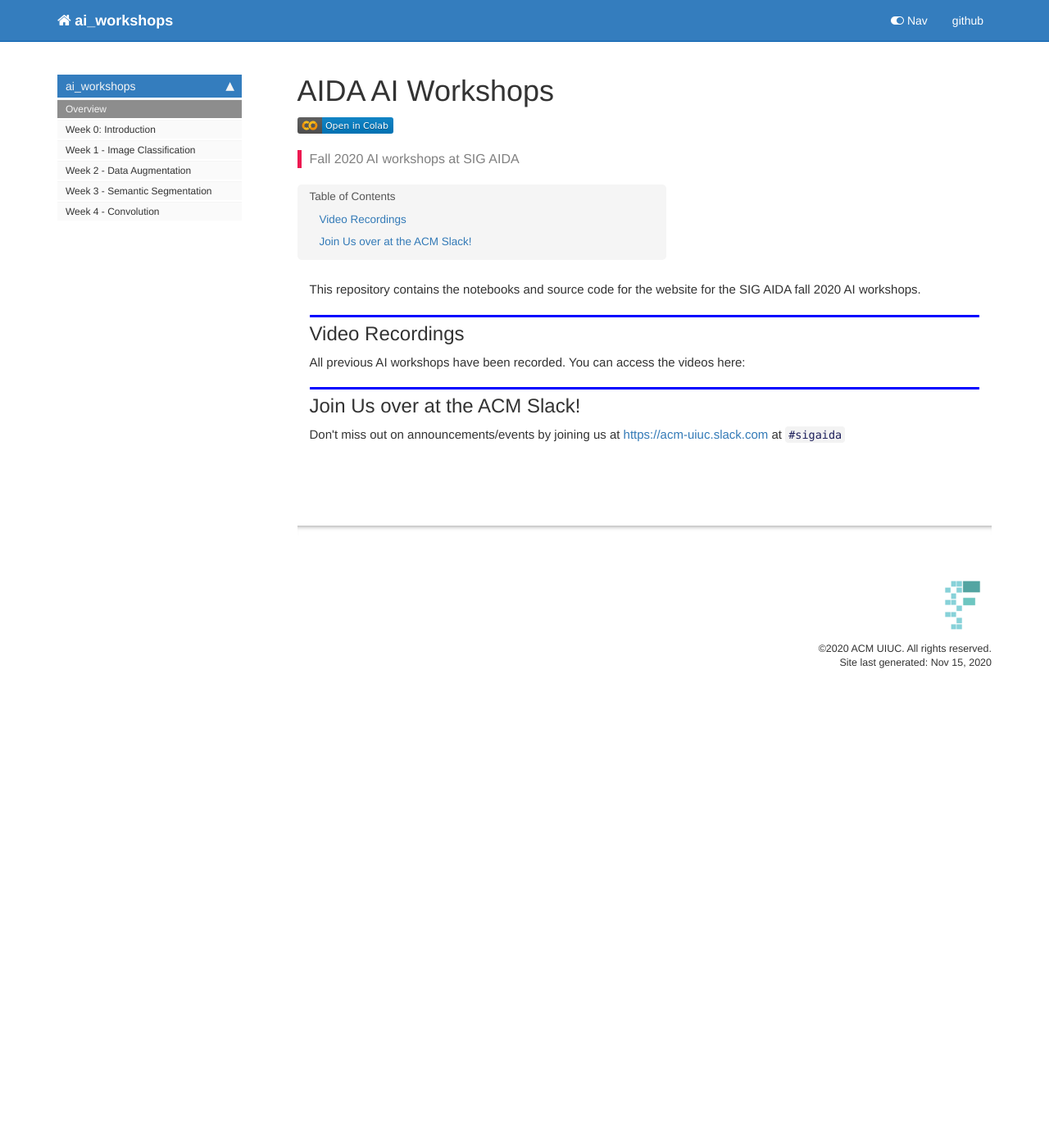
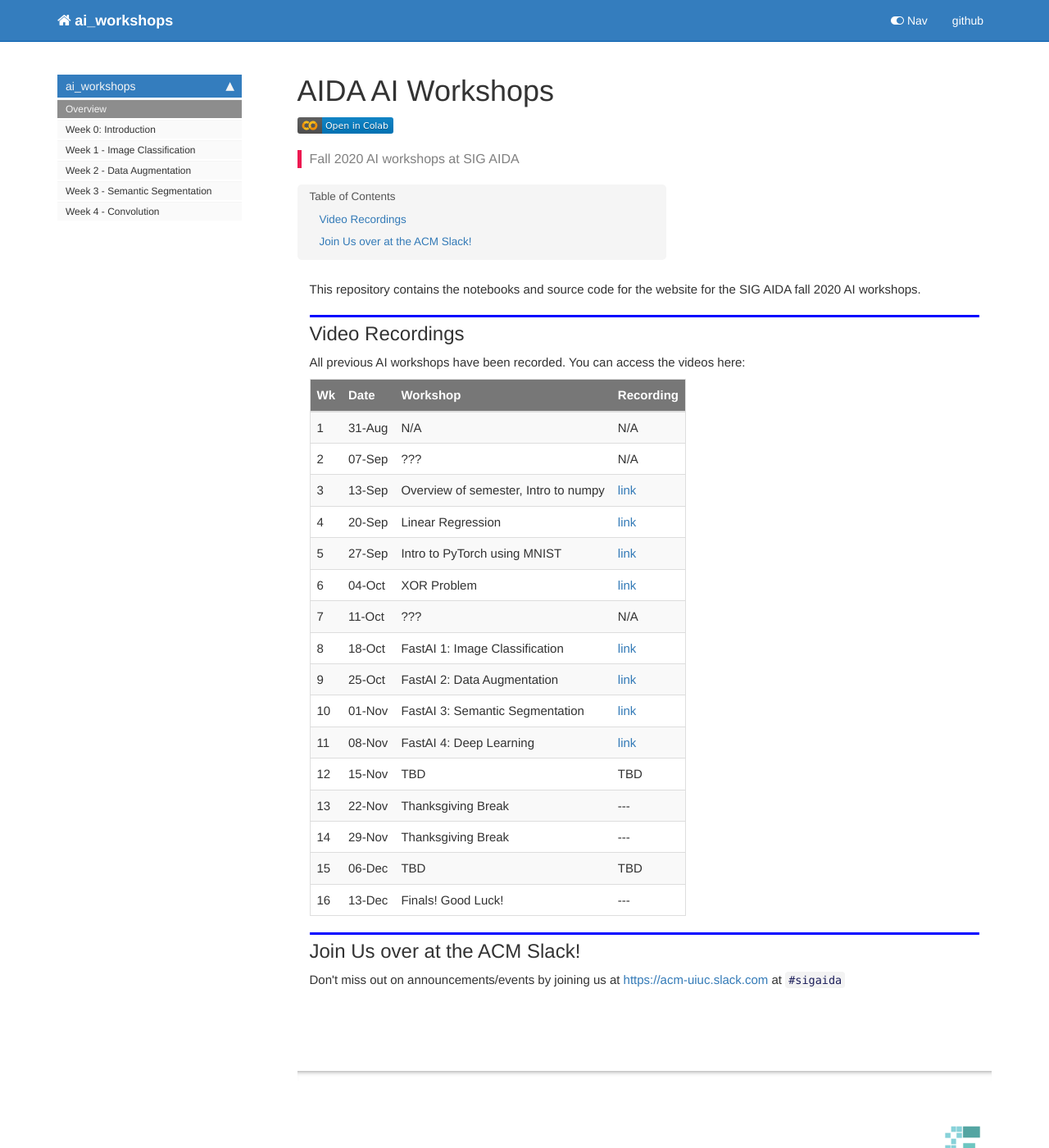
Before and after one commit to AIDA-UIUC/ai_workshops, a Jekyll site: the page built from docs/index.html, in a window 1280 px wide and 1400 px high. Shown: the whole window at 82% size. Built offline with Jekyll 4.4.1, drawn with Linux system fonts in a browser that asks for light colours; nearby versions of some CDN libraries; comment, search, counter and statistics services are not loaded.

Commit message:
docs: README

```diff
--- a/docs/index.html
+++ b/docs/index.html
@@ -45,6 +45,113 @@
 <div class="cell border-box-sizing text_cell rendered"><div class="inner_cell">
 <div class="text_cell_render border-box-sizing rendered_html">
 <p>All previous AI workshops have been recorded. You can access the videos here:</p>
+<table>
+<thead><tr>
+<th>Wk</th>
+<th>Date</th>
+<th>Workshop</th>
+<th>Recording</th>
+</tr>
+</thead>
+<tbody>
+<tr>
+<td>1</td>
+<td>31-Aug</td>
+<td>N/A</td>
+<td>N/A</td>
+</tr>
+<tr>
+<td>2</td>
+<td>07-Sep</td>
+<td>???</td>
+<td>N/A</td>
+</tr>
+<tr>
+<td>3</td>
+<td>13-Sep</td>
+<td>Overview of semester, Intro to numpy</td>
+<td><a href="https://illinois.zoom.us/rec/play/ufjbhwqehGt959lRGGTuShVcjeeXLwu1o-aMypOvxLKRh28tVoaUC5IlTF-Tzdt_Fa9ReXWu3h4dRWyV.3R1TaLl7sBzHcDfN">link</a></td>
+</tr>
+<tr>
+<td>4</td>
+<td>20-Sep</td>
+<td>Linear Regression</td>
+<td><a href="https://illinois.zoom.us/rec/play/UCTYCtiGDqv6GhhLpuzRQBcFp2jjpe0yreCui4bvQU0FKBoolPNClnql_dbs_o2GTtMwwfhsON3HvJpg.WoLN_c8L9vTprmAd">link</a></td>
+</tr>
+<tr>
+<td>5</td>
+<td>27-Sep</td>
+<td>Intro to PyTorch using MNIST</td>
+<td><a href="https://illinois.zoom.us/rec/play/1D01EJpBaERRSqJBYg2geGGeAn9hh9BD5Gy2wE5R7S8AEelUPN3yX_MeixIQBp0iz73P_6LwspxVXpBm.PklLs-dsZBWRc8Sv">link</a></td>
+</tr>
+<tr>
+<td>6</td>
+<td>04-Oct</td>
+<td>XOR Problem</td>
+<td><a href="https://illinois.zoom.us/rec/play/gNJRM-DMRxQCayBD5XFciTqRECbbufK_J67UEntu7SjeF0X-XyL_4jNUK6exxspizUtNaDavDwxp-Bp1.ZMM-TLnBQ_mOe76U">link</a></td>
+</tr>
+<tr>
+<td>7</td>
+<td>11-Oct</td>
+<td>???</td>
+<td>N/A</td>
+</tr>
+<tr>
+<td>8</td>
+<td>18-Oct</td>
+<td>FastAI 1: Image Classification</td>
+<td><a href="https://illinois.zoom.us/rec/play/GuXBcAf2h8hVTzHNKu8HoawkJJ1YpuBKGzdVb-ymkcJtjQP9sP0whb0KOi7-kmYMuoRnAtJLlB0B0IcX.Mxk4Zfg5fSGVIdiQ">link</a></td>
+</tr>
+<tr>
+<td>9</td>
+<td>25-Oct</td>
+<td>FastAI 2: Data Augmentation</td>
+<td><a href="https://illinois.zoom.us/rec/play/sj5iMK6grGq0pwPtTO2XkoFHpyrtkXsvkiPT28fQvFi49lO9O6LUXgfzmHyBrpU4XU1_iHlOa8Jqet3N.TrsELXMEPrJGcRL2">link</a></td>
+</tr>
+<tr>
+<td>10</td>
+<td>01-Nov</td>
+<td>FastAI 3: Semantic Segmentation</td>
+<td><a href="https://illinois.zoom.us/rec/play/4NmR_NXa1DSU_xE4F7T-GHxfdo8ZbSh95AZLkG21SozLqL_sqvl8tjL05YHBO7cGmztYznL-6sTMH__1.s4_tFqtZtq9M_MNa">link</a></td>
+</tr>
+<tr>
+<td>11</td>
+<td>08-Nov</td>
+<td>FastAI 4: Deep Learning</td>
+<td><a href="https://illinois.zoom.us/rec/play/RAwtidPlYZSEo8OsQ9JLgojRlhB7e9Qy5QTBEXOvWzfq-OZ5NDPvt8IBMJTIT2n2uJguJa3qj_CVGbf8.d0-27f38-Vo5Bjfi">link</a></td>
+</tr>
+<tr>
+<td>12</td>
+<td>15-Nov</td>
+<td>TBD</td>
+<td>TBD</td>
+</tr>
+<tr>
+<td>13</td>
+<td>22-Nov</td>
+<td>Thanksgiving Break</td>
+<td>---</td>
+</tr>
+<tr>
+<td>14</td>
+<td>29-Nov</td>
+<td>Thanksgiving Break</td>
+<td>---</td>
+</tr>
+<tr>
+<td>15</td>
+<td>06-Dec</td>
+<td>TBD</td>
+<td>TBD</td>
+</tr>
+<tr>
+<td>16</td>
+<td>13-Dec</td>
+<td>Finals! Good Luck!</td>
+<td>---</td>
+</tr>
+</tbody>
+</table>
 
 </div>
 </div>
```
Also changed, not shown: README.md, 1 other file.
